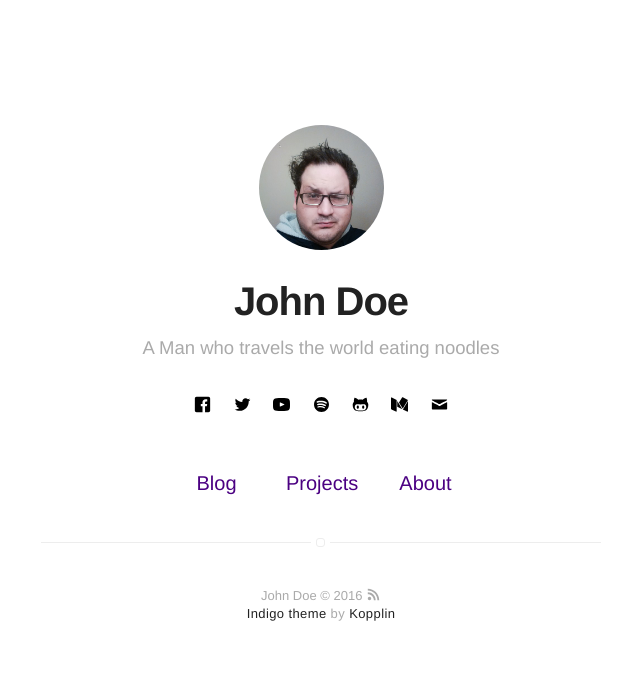
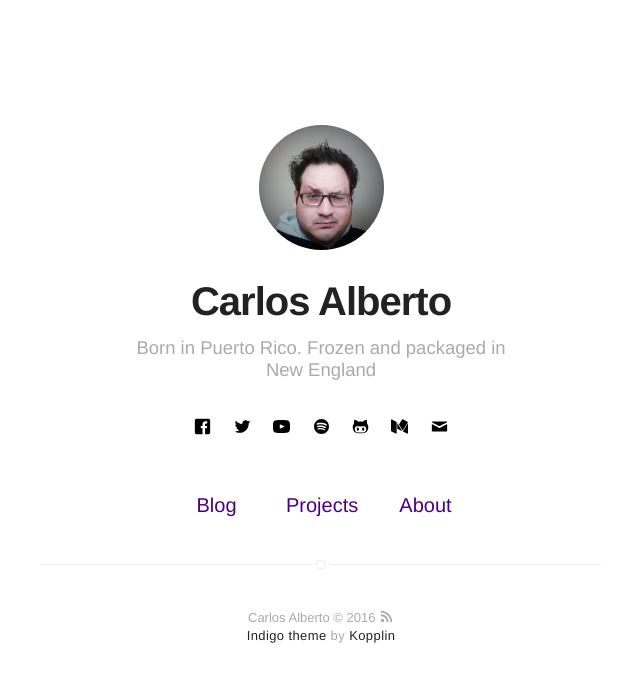
Before and after one commit to caalbert/caalbert.github.io, a Jekyll site: the page built from index.html, in a window 1280 px wide. Shown: the top 682 px of the page, without its empty margins (319-959 px from the left). Built offline with Jekyll 4.4.1, drawn with Linux system fonts in a browser that asks for light colours.

Commit message:
Updated config.yml

```diff
--- a/_config.yml
+++ b/_config.yml
@@ -1,6 +1,6 @@
 # main text of home
-name: John Doe
-bio: 'A Man who travels the world eating noodles'
+name: Carlos Alberto
+bio: 'Born in Puerto Rico. Frozen and packaged in New England'
 
 # if it's an external image, update below for true
 external-image: false
```
Also changed, not shown: assets/images/profile.jpg.
